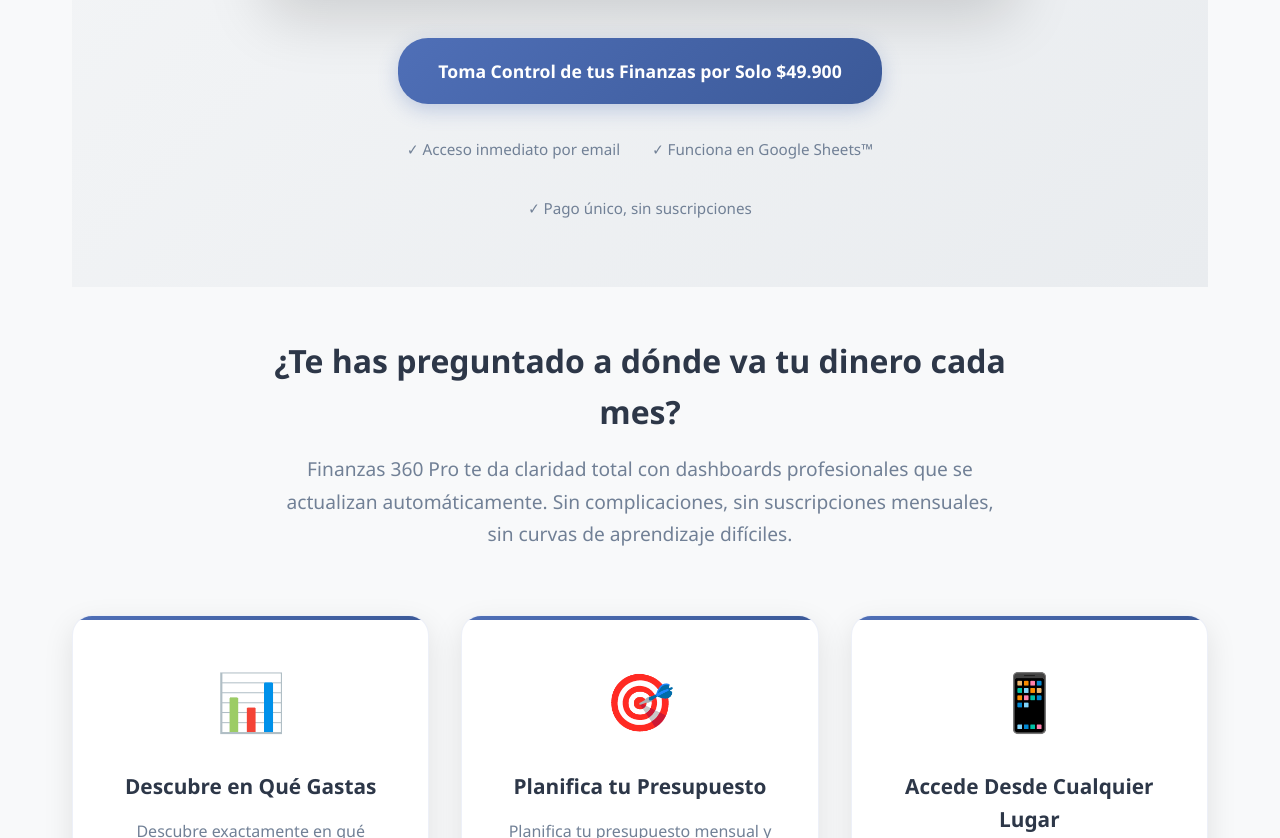
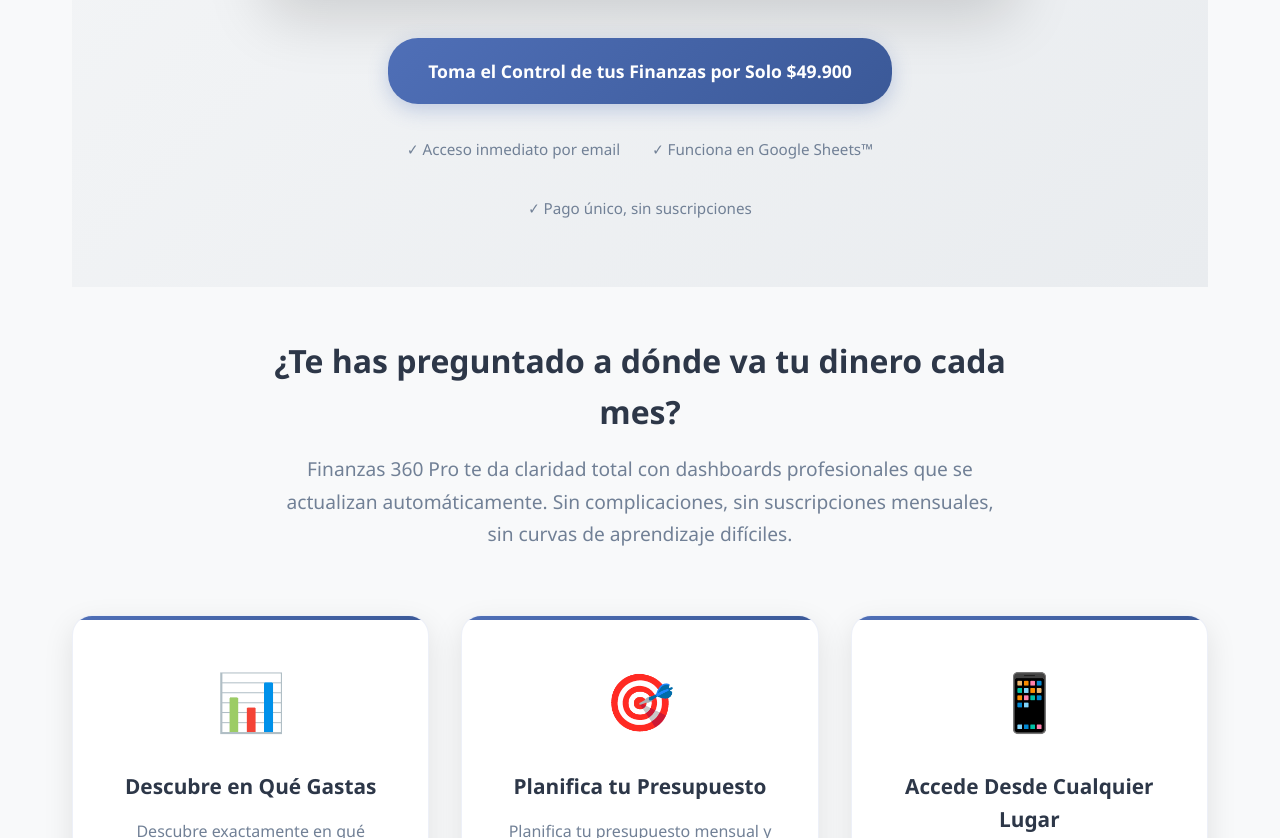
Before and after one commit to kapitalfinanciero/finanzas-360-pro, a plain HTML site: page index.html in a window 1280 px wide. Shown: the part 1075-1913 px from the top of the page. Drawn offline with Linux system fonts and the light colour scheme.

Commit message:
Update Versión index.html

```diff
--- a/index.html
+++ b/index.html
@@ -1227,7 +1227,7 @@
                     <h1>Finanzas 360 Pro</h1>
                     <p>Tu sistema completo de finanzas personales en una hoja de cálculo inteligente. Visualiza tus gastos, controla tu presupuesto y toma mejores decisiones financieras desde el primer día.</p>
                     <img src="https://raw.githubusercontent.com/kapitalfinanciero/finanzas-360-pro/main/Ultima%20Versi%C3%B3n%20Hotmart%20-%20copia.png" alt="Dashboard profesional de Finanzas 360 Pro" class="hero-image">
-                    <a href="https://pay.hotmart.com/P97020554U?off=j470i0f8&hotfeature=51&_hi=eyJjaWQiOiIxNzMzODU3MTM0MzQ5MjY1OTcyNjk0NDIzNjk2NjQwIiwiYmlkIjoiMTczMzg1NzEzNDM0OTI2NTk3MjY5NDQyMzY5NjY0MCIsInNpZCI6ImJkZGNmMGJlN2RhYzQxZWViYTk1MGZhNjIwZmE0OWUzIn0=.1752251094791&bid=1752251097132" class="cta-button" target="_blank">Toma Control de tus Finanzas por Solo $49.900</a>
+                    <a href="https://pay.hotmart.com/P97020554U?off=j470i0f8&hotfeature=51&_hi=eyJjaWQiOiIxNzMzODU3MTM0MzQ5MjY1OTcyNjk0NDIzNjk2NjQwIiwiYmlkIjoiMTczMzg1NzEzNDM0OTI2NTk3MjY5NDQyMzY5NjY0MCIsInNpZCI6ImJkZGNmMGJlN2RhYzQxZWViYTk1MGZhNjIwZmE0OWUzIn0=.1752251094791&bid=1752251097132" class="cta-button" target="_blank">Toma el Control de tus Finanzas por Solo $49.900</a>
 
                     <div class="microcopy">
                         <div class="microcopy-grid">
```
